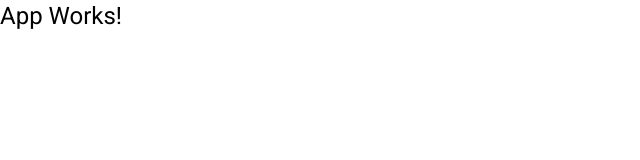
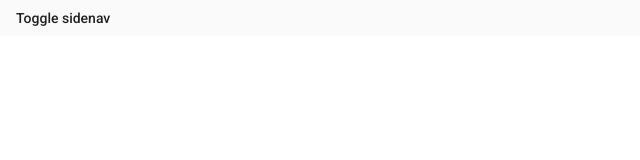
Before and after one commit to Marques-Souza/suport-tecnico-front, an Angular app: page / in a window 1280 px wide. Shown: the top 160 px of the page, without its empty margins (0-640 px from the left). Built offline with nearby package versions, Linux system fonts and the light colour scheme.

Commit message:
Rota component nav

```diff
--- a/src/app/app-routing.module.ts
+++ b/src/app/app-routing.module.ts
@@ -1,7 +1,10 @@
 import { NgModule } from '@angular/core';
 import { RouterModule, Routes } from '@angular/router';
+import { NavComponent } from './components/nav/nav.component';
 
-const routes: Routes = [];
+const routes: Routes = [
+  {path: '', component: NavComponent}
+];
 
 @NgModule({
   imports: [RouterModule.forRoot(routes)],
--- a/src/app/app.component.html
+++ b/src/app/app.component.html
@@ -1 +1 @@
-<h1>App Works!</h1>
+<router-outlet></router-outlet>
```
